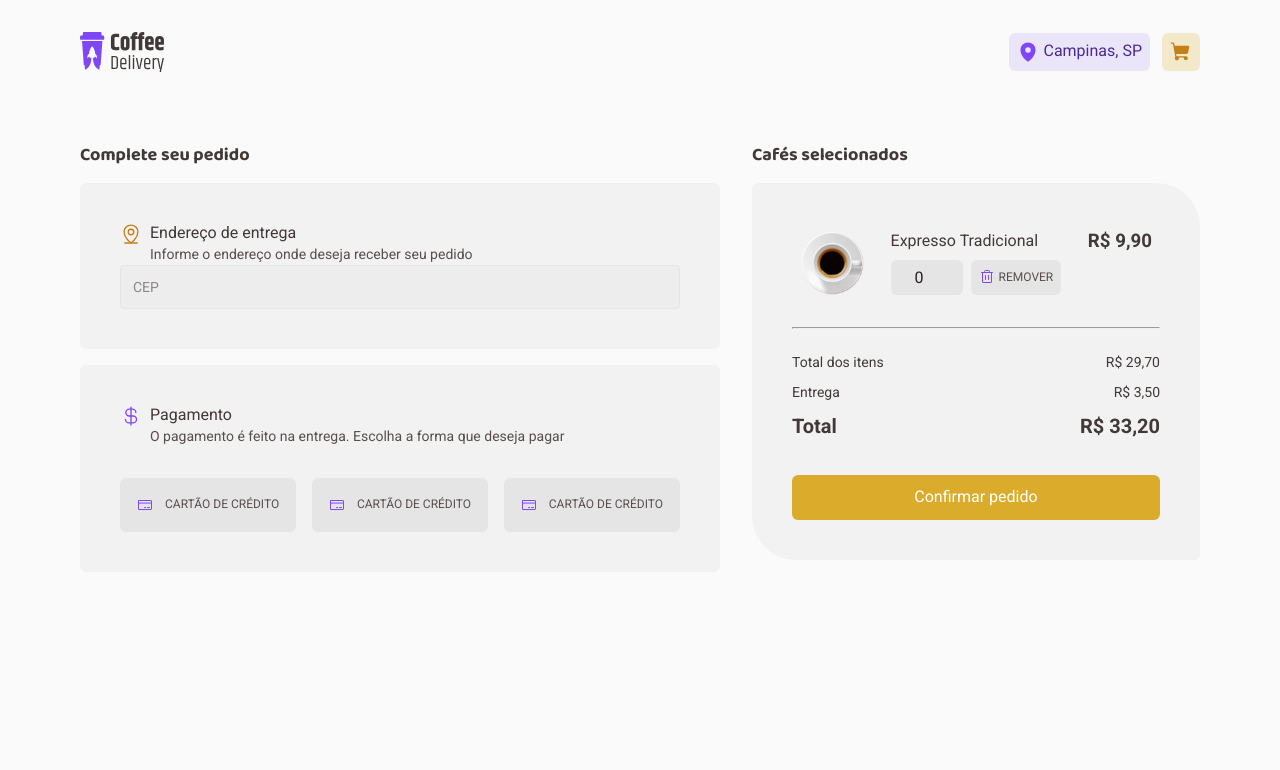
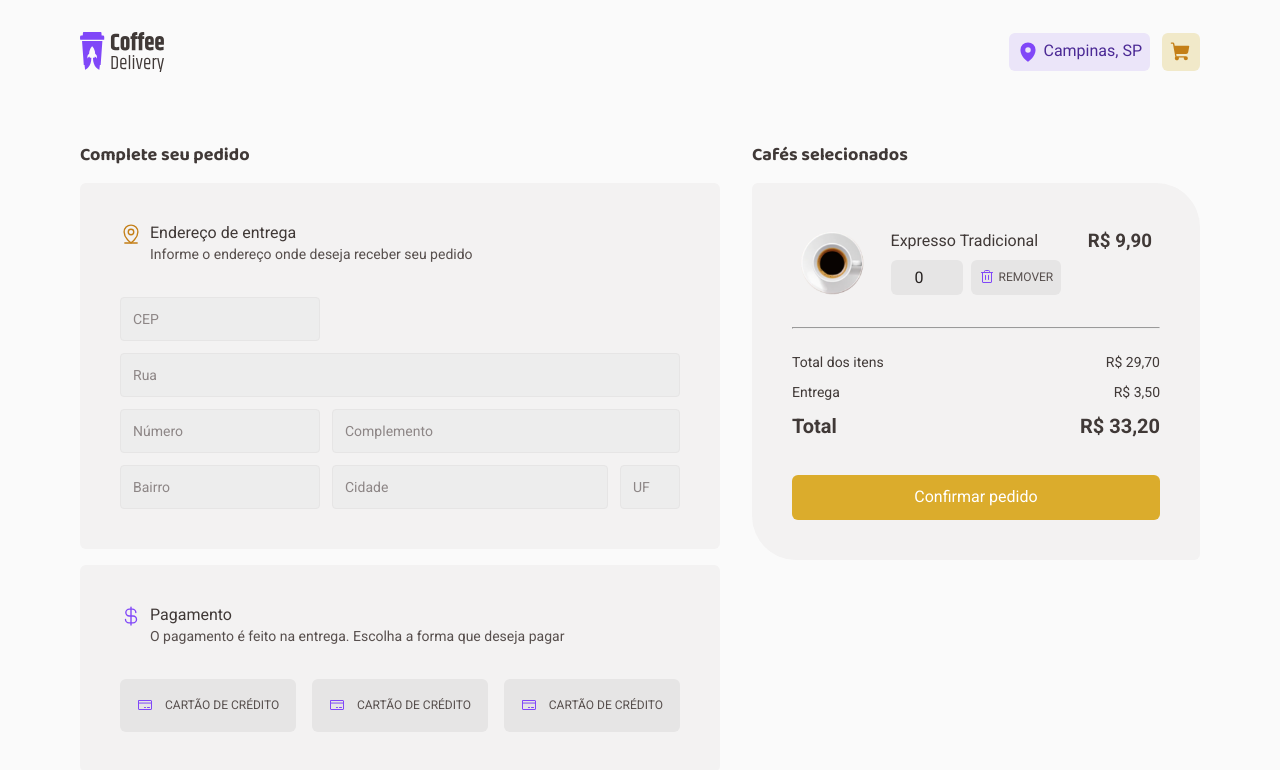
Before and after one commit to pedromeira220/coffee-delivery, a React (Vite) app: page /checkout in a window 1280 px wide. Shown: the top 770 px of the page. Built offline with nearby package versions, Linux system fonts and the light colour scheme.

Commit message:
feat: adding the form grid inputs

```diff
--- a/src/pages/Checkout/index.tsx
+++ b/src/pages/Checkout/index.tsx
@@ -1,5 +1,5 @@
 import { CurrencyDollar, MapPinLine } from 'phosphor-react'
-import { Input } from '../../components/Input'
+
 import { PrimaryButton } from '../../components/PrimaryButton'
 import { ToggleCreditCard } from '../../components/ToggleCreditCard'
 import { SelectedCoffeeItem } from './components/SelectedCoffeeItem'
@@ -9,6 +9,7 @@ import {
   FormContainer,
   FormGrid,
   FormHeader,
+  FormInput,
   PaymentContainer,
   PaymentHeader,
   SelectCoffeeWrapper,
@@ -29,7 +30,13 @@ export function Checkout() {
             </div>
           </FormHeader>
           <FormGrid>
-            <Input placeholder="CEP" />
+            <FormInput gridArea="CEP" placeholder="CEP" />
+            <FormInput gridArea="ST" placeholder="Rua" />
+            <FormInput gridArea="NU" placeholder="Número" />
+            <FormInput gridArea="COM" placeholder="Complemento" />
+            <FormInput gridArea="DI" placeholder="Bairro" />
+            <FormInput gridArea="CI" placeholder="Cidade" />
+            <FormInput gridArea="UF" placeholder="UF" />
           </FormGrid>
         </div>
 
--- a/src/pages/Checkout/style.ts
+++ b/src/pages/Checkout/style.ts
@@ -1,6 +1,7 @@
 import styled from 'styled-components'
+import { Input } from '../../components/Input'
 
-export const CheckoutContainer = styled.div`
+export const CheckoutContainer = styled.form`
   display: grid;
   grid-template-columns: 1fr 28rem;
   gap: 2rem;
@@ -46,6 +47,19 @@ export const FormHeader = styled.header`
 
 export const FormGrid = styled.div`
   display: grid;
+  grid-template-columns: 12.5rem 17.25rem 3.75rem;
+  gap: 0.75rem;
+  margin-top: 2rem;
+
+  grid-template-areas: 'CEP n n' 'ST ST ST' 'NU COM COM' 'DI CI UF';
+`
+
+interface FormInputProps {
+  gridArea: string
+}
+
+export const FormInput = styled(Input)<FormInputProps>`
+  grid-area: ${props => props.gridArea};
 `
 
 export const PaymentContainer = styled.div`
```
